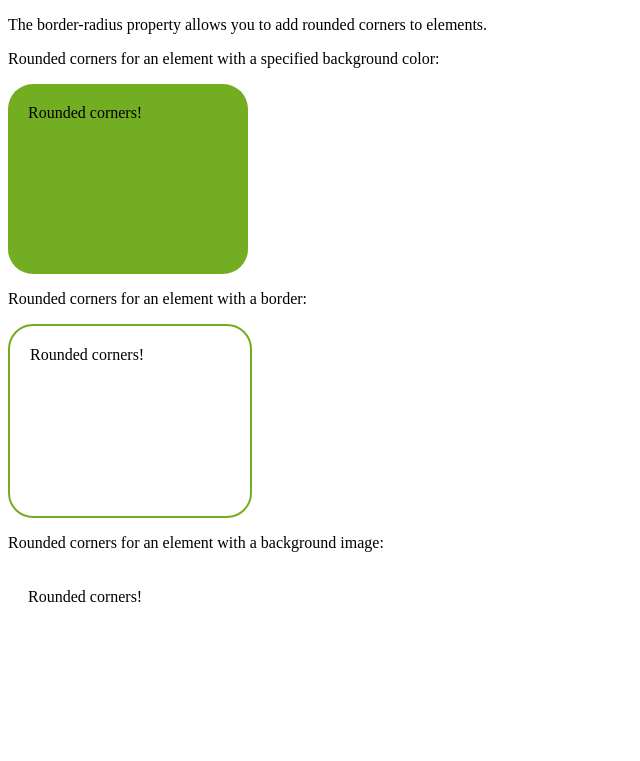
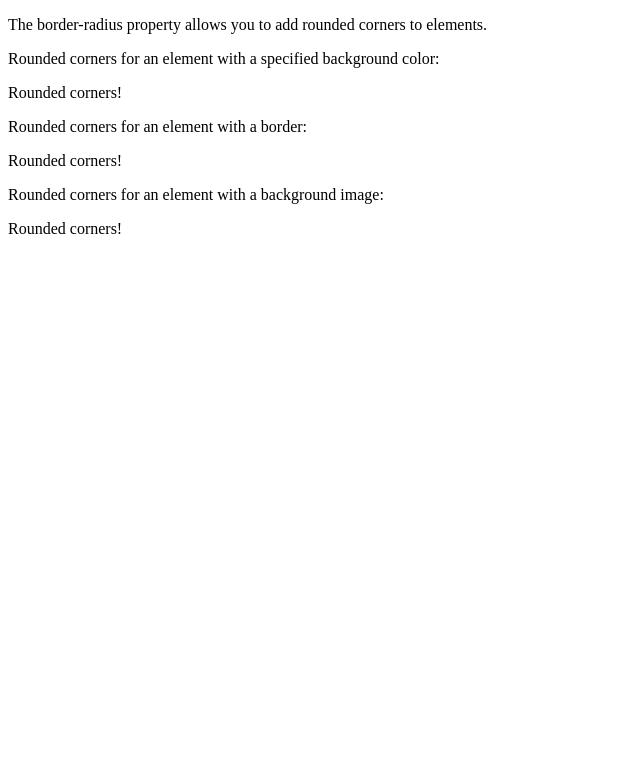
Before and after one commit to GreenNope/logicGates, a plain HTML site: page gh-pages/index.html in a window 1280 px wide. Shown: the whole page, without its empty margins (0-640 px from the left). Drawn offline with Linux system fonts and the light colour scheme.

Commit message:
Update index.html

```diff
--- a/gh-pages/index.html
+++ b/gh-pages/index.html
@@ -1,32 +1,7 @@
 <!DOCTYPE html>
 <html>
 <head>
-<style>
-#rcorners1 {
-    border-radius: 25px;
-    background: #73AD21;
-    padding: 20px;
-    width: 200px;
-    height: 150px;
-}
 
-#rcorners2 {
-    border-radius: 25px;
-    border: 2px solid #73AD21;
-    padding: 20px;
-    width: 200px;
-    height: 150px;
-}
-
-#rcorners3 {
-    border-radius: 25px;
-    background: url(paper.gif);
-    background-position: left top;
-    background-repeat: repeat;
-    padding: 20px;
-    width: 200px;
-    height: 150px;
-}
 </style>
 </head>
 <body>
```
